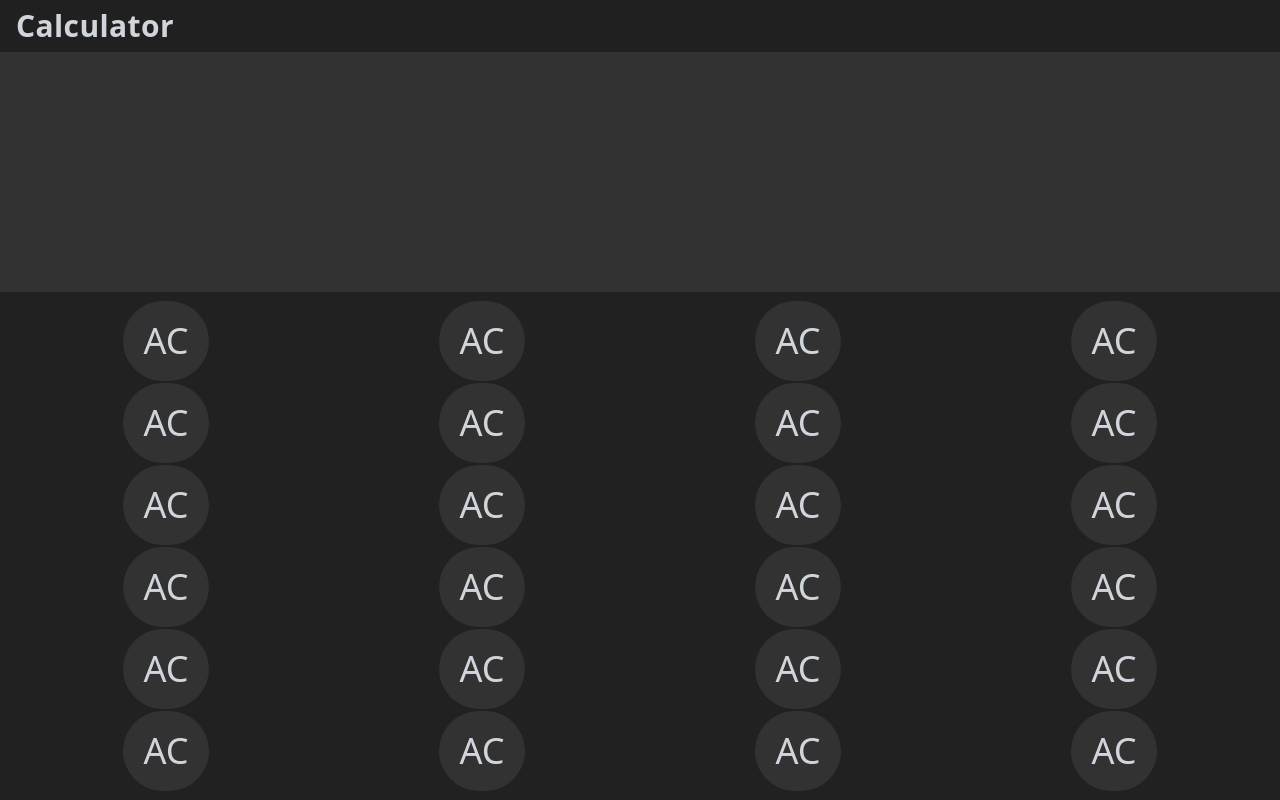
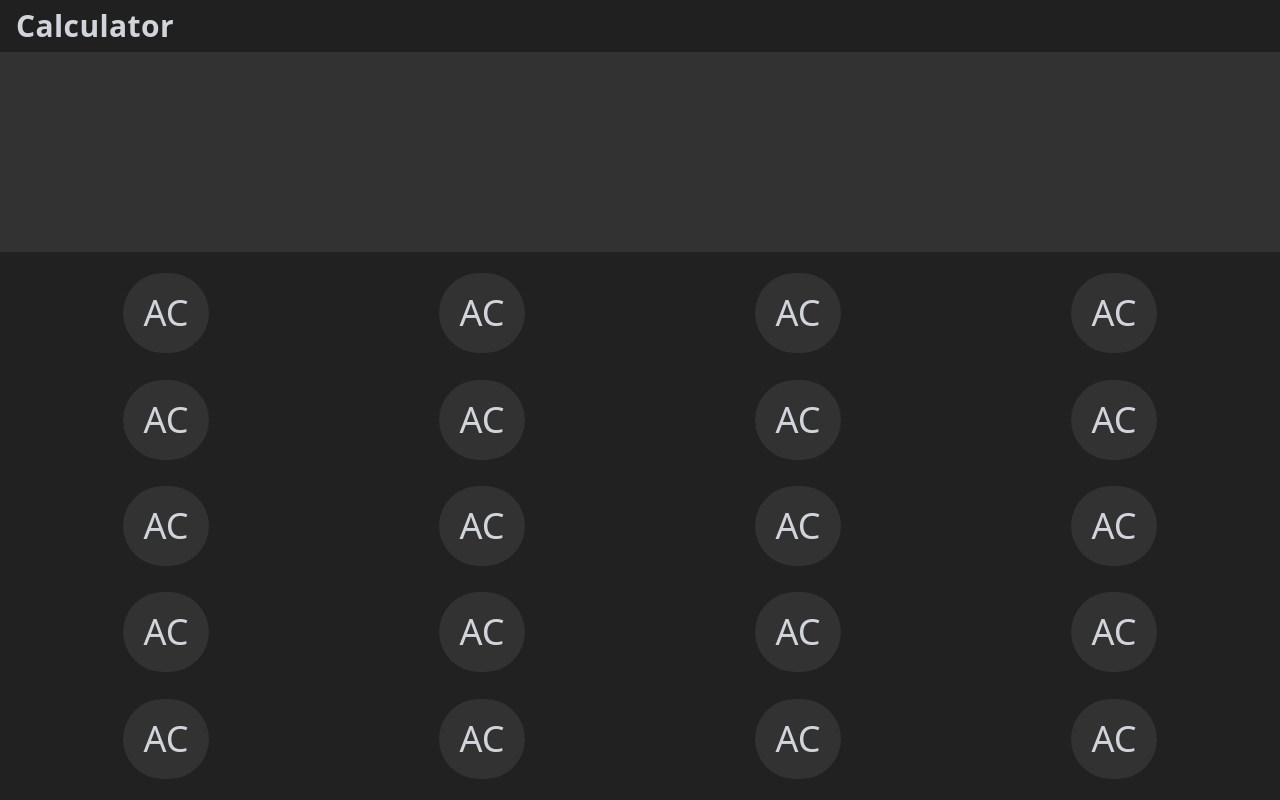
Before and after one commit to itsroyalrao/calculator, a React (Vite) app: page / in a window 1280 px wide. Built offline with nearby package versions, Linux system fonts and the light colour scheme.

Commit message:
thirteenth commit

```diff
--- a/src/pages/home/Home.jsx
+++ b/src/pages/home/Home.jsx
@@ -5,14 +5,8 @@ function Home() {
     <>
       <div className="flex flex-col w-full h-[100dvh] text-gray-300">
         <Header />
-        <div className="w-full h-[30%] bg-[#323232]"></div>
+        <div className="w-full h-[25%] bg-[#323232]"></div>
         <div className="w-full grow flex flex-col bg-[#212121] justify-around p-2">
-          <div className="w-full flex justify-around">
-            <div className="bg-[#323232] p-5 rounded-full text-4xl">AC</div>
-            <div className="bg-[#323232] p-5 rounded-full text-4xl">AC</div>
-            <div className="bg-[#323232] p-5 rounded-full text-4xl">AC</div>
-            <div className="bg-[#323232] p-5 rounded-full text-4xl">AC</div>
-          </div>
           <div className="w-full flex justify-around">
             <div className="bg-[#323232] p-5 rounded-full text-4xl">AC</div>
             <div className="bg-[#323232] p-5 rounded-full text-4xl">AC</div>
```
